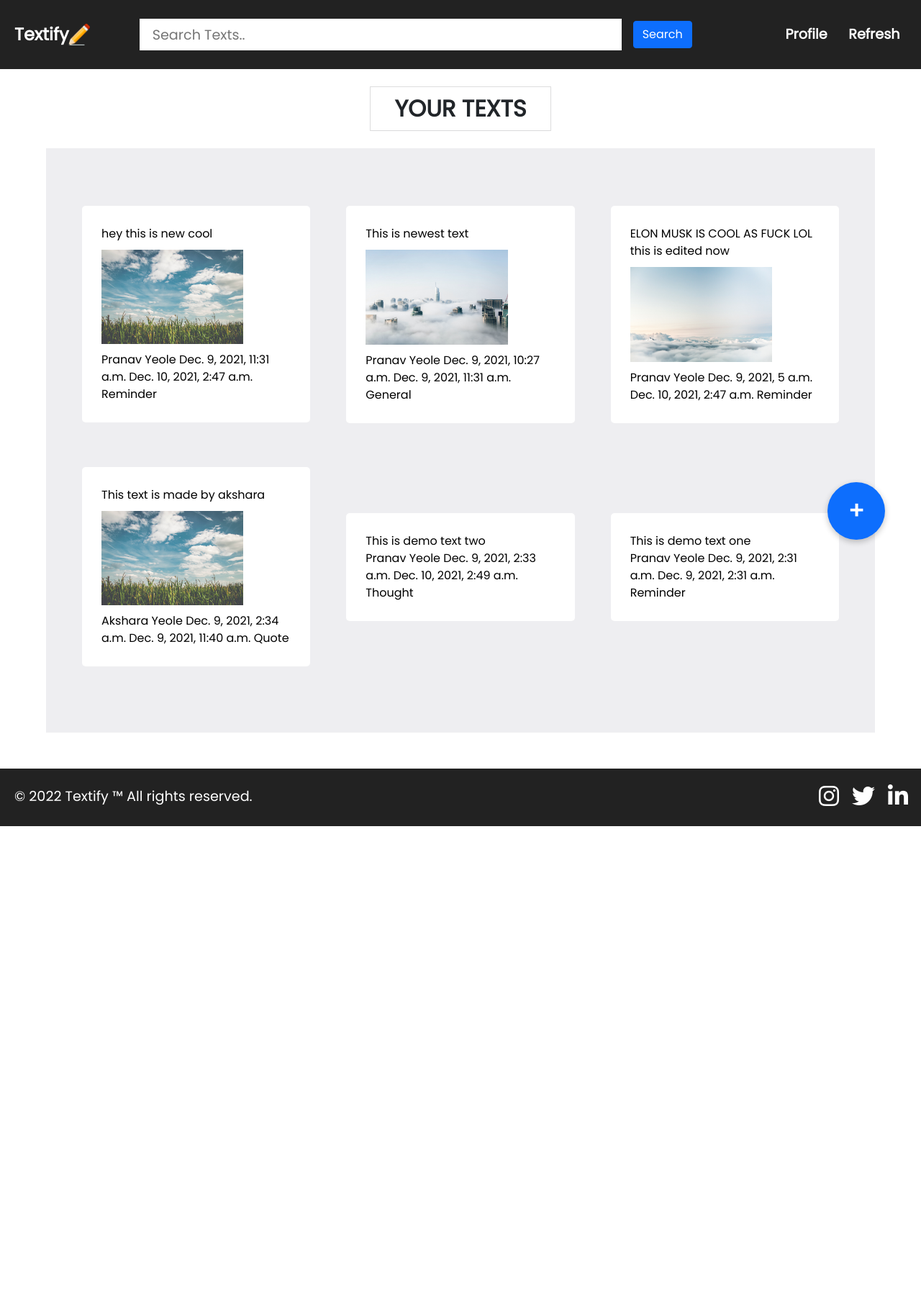
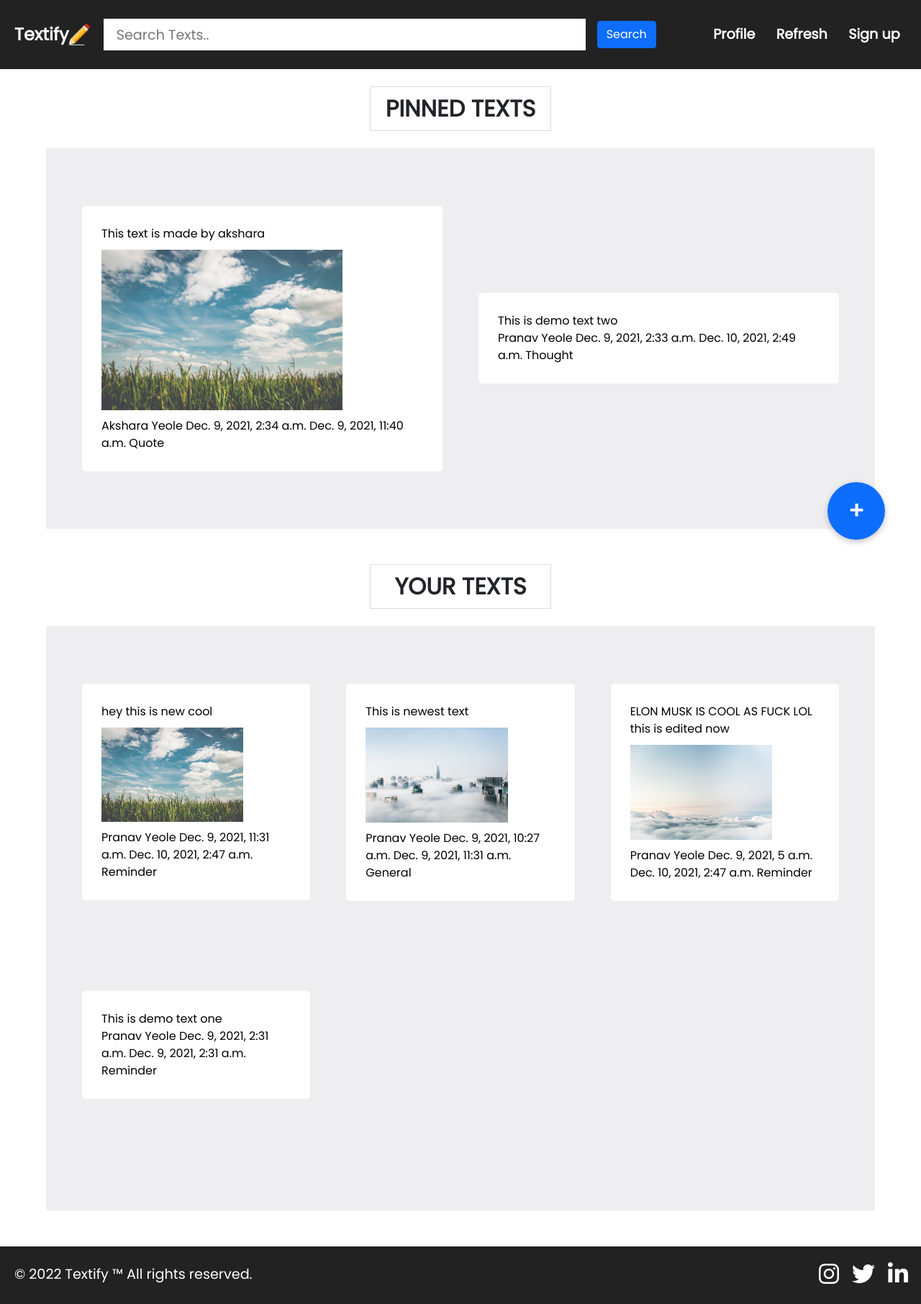
Before and after one commit to pranvinit/textify, a Django app: page / in a window 1280 px wide. Shown: the whole page at 72% size. Before the commit the page ends 1148 px from the top, so only its background shows below. Run offline with Django 3.2, Linux system fonts and the light colour scheme; data comes from the database, SQL or seed files in the repository; both versions use the stored data as it was after the commit; some libraries are stand-ins or nearby versions.

Commit message:
added pinned texts and signup logic

```diff
--- a/textifyapi/models.py
+++ b/textifyapi/models.py
@@ -13,8 +13,8 @@ class User(models.Model):
     name = models.CharField(max_length=50)
     age = models.IntegerField(validators=[MinValueValidator(1), MaxValueValidator(100)])
     gender = models.CharField(max_length=1 ,choices=GENDER_CHOICE)
+    username = models.CharField(max_length=10)
     email = models.EmailField()
-    username = models.CharField(max_length=10)
     password = models.CharField(max_length=10)
     profile_pic = models.ImageField(null=True, blank=True, upload_to="php/")
 
--- a/textifyapi/static/textifyapi/base.css
+++ b/textifyapi/static/textifyapi/base.css
@@ -69,7 +69,7 @@ nav{
 #nav_list{
     list-style: none;
     margin-bottom: 0;
-    width: 250px;
+    width: 350px;
     display: flex;
     justify-content: space-evenly;
 }
@@ -77,6 +77,11 @@ nav{
     font-size: 1.2em;
     font-weight: 600;
     cursor: pointer;
+}
+
+#nav_list li a{
+    text-decoration: none;
+    color: #fff;
 }
 
 #socials{
--- a/textifyapi/static/textifyapi/textlist.css
+++ b/textifyapi/static/textifyapi/textlist.css
@@ -25,7 +25,7 @@
     font-weight: bold;
 }
 
-#texts_heading{
+.texts_heading{
     width: 250px;
     height: 60px;
     display: flex;
@@ -38,12 +38,12 @@
     box-shadow: rgba(0, 0, 0, 0.02) 0px 1px 3px 0px, rgba(27, 31, 35, 0.15) 0px 0px 0px 1px;
 }
 
-#singletext_link{
+.singletext_link{
     text-decoration: none;
     color: #000;
 }
 
-#text_grid{
+.text_grid{
     display: grid;
     box-sizing: border-box;
     width: 90vw;
@@ -59,7 +59,7 @@
     background-color: #eeeef1;
 }
 
-#text_entry{
+.text_entry{
     background-color: #fff;
     padding: 25px;
     border-radius: 5px;
@@ -68,19 +68,23 @@
     cursor: pointer;
 }
 
-#text_entry:hover{
+.text_entry:hover{
     box-shadow: rgba(100, 100, 111, 0.2) 0px 7px 29px 0px;
     border-color: #4285F4;
 }
+.pinned_text_entry:hover{
+    box-shadow: rgba(100, 100, 111, 0.2) 0px 7px 29px 0px;
+    border-color: #de5246;
+}
 
-#image_container{
+.image_container{
     width: 75%;
     margin: 10px 0;
     height: 50%;
     overflow: hidden;
 }
 
-#image_container img{
+.image_container img{
     object-fit: cover;
     object-position: center;
     width: 100%;
--- a/textifyapi/templates/textifyapi/base.html
+++ b/textifyapi/templates/textifyapi/base.html
@@ -27,6 +27,7 @@
             <ul id="nav_list">
                 <li>Profile</li>
                 <li>Refresh</li>
+                <li><a href="{% url 'signup' %}">Sign up</a></li>
             </ul>
         </nav>
     </header>
@@ -37,9 +38,9 @@
     <footer>
         <span>&copy; 2022 Textify &#8482; All rights reserved.</span>
         <ul id="socials">
-        <li><a href="https://www.instagram.com/_pranv_/"><i class="fa fa-instagram fa-2x"></i></a></li>
-        <li><a href="https://twitter.com/pranv21"><i class="fa fa-twitter fa-2x"></i></a></li>
-        <li><a href="https://www.linkedin.com/in/pranav-yeole-3aab14215/"><i class="fa fa-linkedin fa-2x"></i></a></li>
+        <li><a href="https://www.instagram.com/_pranv_/" target="_blank"><i class="fa fa-instagram fa-2x"></i></a></li>
+        <li><a href="https://twitter.com/pranv21" target="_blank"><i class="fa fa-twitter fa-2x"></i></a></li>
+        <li><a href="https://www.linkedin.com/in/pranav-yeole-3aab14215/" target="_blank"><i class="fa fa-linkedin fa-2x"></i></a></li>
         </ul>
     </footer>
     <script src="https://cdn.jsdelivr.net/npm/bootstrap@5.1.3/dist/js/bootstrap.bundle.min.js" integrity="sha384-ka7Sk0Gln4gmtz2MlQnikT1wXgYsOg+OMhuP+IlRH9sENBO0LRn5q+8nbTov4+1p" crossorigin="anonymous"></script>
--- a/textifyapi/templates/textifyapi/textlist.html
+++ b/textifyapi/templates/textifyapi/textlist.html
@@ -6,20 +6,46 @@
 {% endblock head %}
 
 {% block content %}
-<span id="texts_heading">Your Texts</span>
-<div id="text_grid">
+<span class="texts_heading">Pinned Texts</span>
+<div class="text_grid" id="pinned_text_grid">
     {% for text in text_list %}
-    <a id="singletext_link" href="{% url 'textdetail' text.pk %}">
-    <div id="text_entry">
-        <div id="title_container">
+    {% if text.pinned == True %}
+    <a class="singletext_link" href="{% url 'textdetail' text.pk %}">
+        <div class="text_entry pinned_text_entry">
+            <div class="title_container">
+                <span>{{text.title}}</span>
+            </div>
+            {% if text.image %}
+            <div class="image_container">
+                <img src="{{text.image.url}}" alt="{{text.title}}">
+            </div>
+            {% endif %}
+            <div class="meta_container">
+                <span>{{text.user.name}}</span>
+                <span>{{text.created_at}}</span>
+                <span>{{text.updated_at}}</span>
+                <span>{{text.get_category_display}}</span>
+            </div>
+        </div>
+    </a>
+    {% endif %}
+    {% endfor %}
+</div>
+<span class="texts_heading">Your Texts</span>
+<div class="text_grid">
+    {% for text in text_list %}
+    {% if text.pinned != True %}
+    <a class="singletext_link" href="{% url 'textdetail' text.pk %}">
+    <div class="text_entry">
+        <div class="title_container">
             <span>{{text.title}}</span>
         </div>
         {% if text.image %}
-        <div id="image_container">
+        <div class="image_container">
             <img src="{{text.image.url}}" alt="{{text.title}}">
         </div>
         {% endif %}
-        <div id="meta_container">
+        <div class="meta_container">
             <span>{{text.user.name}}</span>
             <span>{{text.created_at}}</span>
             <span>{{text.updated_at}}</span>
@@ -27,8 +53,10 @@
         </div>
     </div>
 </a>
+{% endif %}
     {% endfor %}
 </div>
+
 <a href="{% url 'textcreate' %}">
     <div id="add_icon">
         <span>+</span>
--- a/textifyapi/urls.py
+++ b/textifyapi/urls.py
@@ -8,4 +8,5 @@ urlpatterns = [
     path('textdelete/<pk>', views.TextDelete.as_view(), name="textdelete"),
     path('textupdate/<pk>', views.TextUpdate.as_view(), name="textupdate"),
     path('create/', views.TextCreate.as_view(), name="textcreate"),
+    path('signup/', views.SignUp.as_view(), name="signup"),
 ]
--- a/textifyapi/views.py
+++ b/textifyapi/views.py
@@ -1,7 +1,8 @@
-from django.shortcuts import render
+from django.shortcuts import redirect, render
 from django.views.generic import ListView
 from django.views.generic.detail import DetailView
 from django.views.generic.edit import CreateView, UpdateView, DeleteView
+from django.contrib.auth.models import User, AbstractBaseUser, UserManager
 from django.urls import reverse_lazy
 from .forms import TextCreateForm
 from .models import Text, User
@@ -38,3 +39,10 @@ class TextDelete(DeleteView):
 class TextDetailView(DetailView):
     model = Text
     template_name = "textifyapi/textdetail.html"
+
+class SignUp(CreateView, AbstractBaseUser):
+    objects = UserManager()
+    model = User
+    template_name = "registration/signup.html"
+    fields = "__all__"
+    success_url = reverse_lazy("textlist")
```
Also changed, not shown: textifyapi/templates/registration/signup.html (added, +15 -0 lines), textifyapi/templates/textifyapi/searchresults.html (+6 -6 lines), db.sqlite3, textifyapi/migrations/0010_auto_20211210_0900.py (added), textifyapi/migrations/0011_auto_20211210_0933.py (added), textifyapi/static/textifyapi/signup.css (added).
